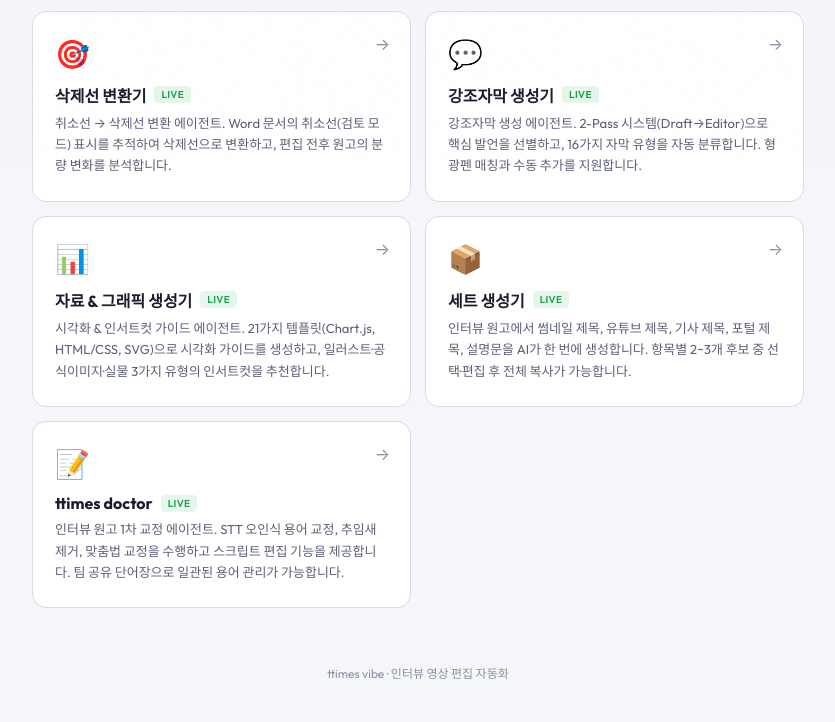
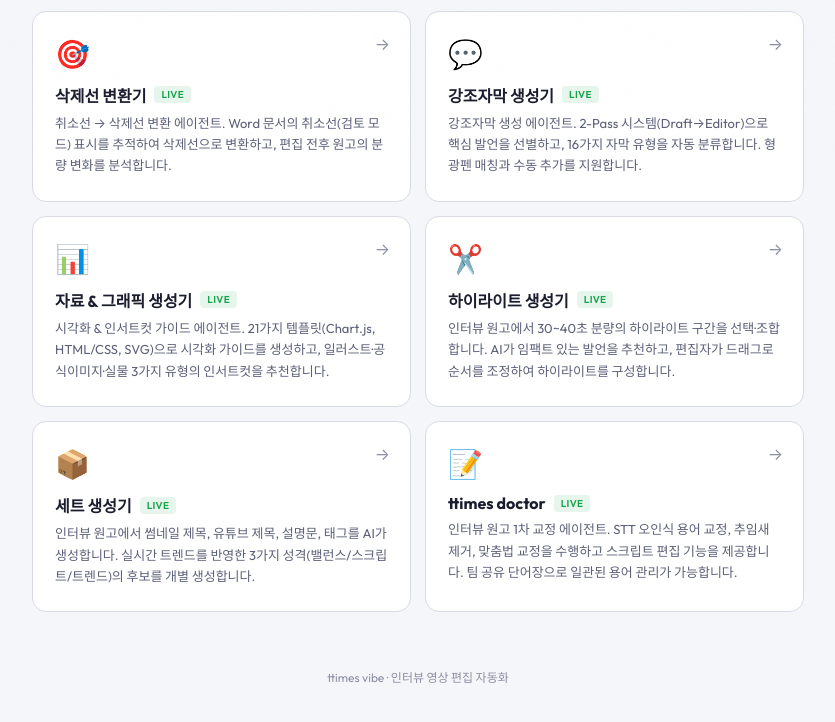
Before and after one commit to ttimesvibe/main, a plain HTML site: page index.html in a window 1280 px wide. Shown: the part 638-1360 px from the top of the page, without its empty margins (222-1057 px from the left). Drawn offline with Linux system fonts and the light colour scheme.

Commit message:
Add hilight card + update setgen description

```diff
--- a/index.html
+++ b/index.html
@@ -301,12 +301,21 @@ body::before {
       </div>
     </a>
 
+    <a class="agent-card" href="https://ttimesvibe.github.io/hilight/">
+      <span class="arrow">→</span>
+      <span class="icon">✂️</span>
+      <h3>하이라이트 생성기 <span class="tag">LIVE</span></h3>
+      <div class="card-desc">
+        인터뷰 원고에서 30~40초 분량의 하이라이트 구간을 선택·조합합니다. AI가 임팩트 있는 발언을 추천하고, 편집자가 드래그로 순서를 조정하여 하이라이트를 구성합니다.
+      </div>
+    </a>
+
     <a class="agent-card" href="https://ttimesvibe.github.io/setgen/">
       <span class="arrow">→</span>
       <span class="icon">📦</span>
       <h3>세트 생성기 <span class="tag">LIVE</span></h3>
       <div class="card-desc">
-        인터뷰 원고에서 썸네일 제목, 유튜브 제목, 기사 제목, 포털 제목, 설명문을 AI가 한 번에 생성합니다. 항목별 2~3개 후보 중 선택·편집 후 전체 복사가 가능합니다.
+        인터뷰 원고에서 썸네일 제목, 유튜브 제목, 설명문, 태그를 AI가 생성합니다. 실시간 트렌드를 반영한 3가지 성격(밸런스/스크립트/트렌드)의 후보를 개별 생성합니다.
       </div>
     </a>
 
```
